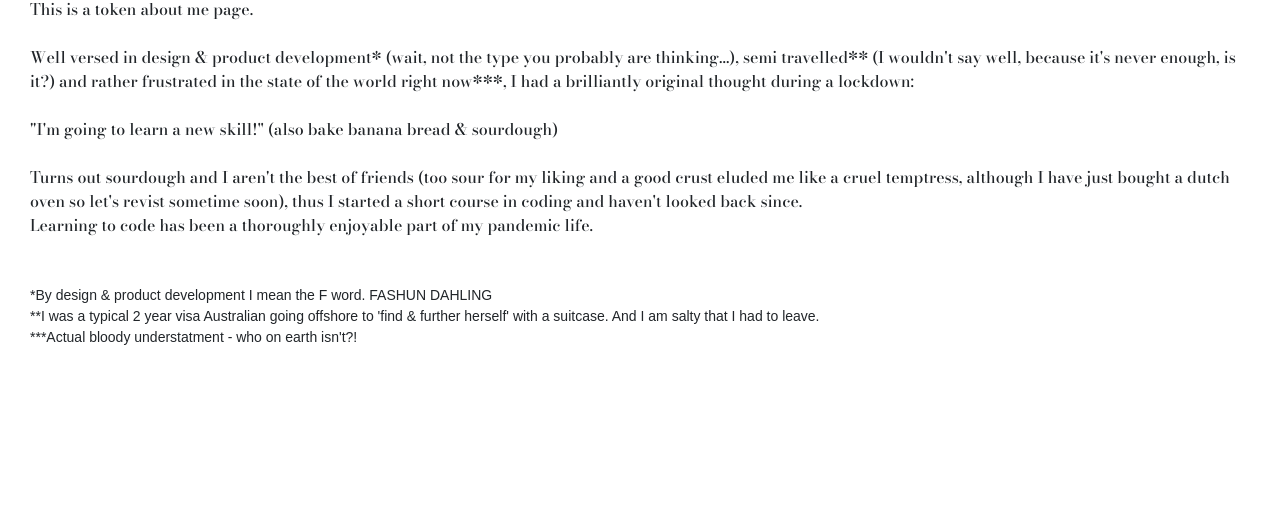
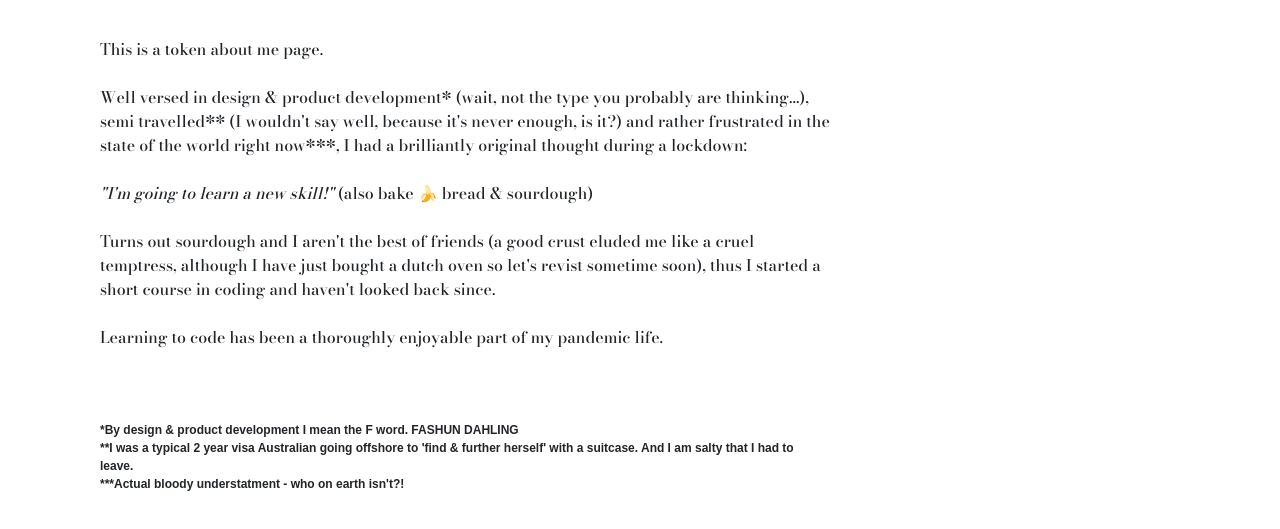
Before and after one commit to nmrndll/Naomi-Randall-Portfolio, a plain HTML site: page about.html in a window 1280 px wide. Shown: the part 239-768 px from the top of the page. Drawn offline with nearby package versions, Linux system fonts and the light colour scheme; a web font is replaced by a local one.

Commit message:
Updated about paragraph spacing

```diff
--- a/about.html
+++ b/about.html
@@ -34,13 +34,15 @@ Well versed in design & product development* (wait, not the type you probably ar
 frustrated in the state of the world right now***, I had a brilliantly original thought during a lockdown:
 </br>
 </br>
-"I'm going to learn a new skill!" (also bake banana bread & sourdough)
+<i>"I'm going to learn a new skill!"</i> (also bake 🍌 bread & sourdough)
 </br>
 </br>
-Turns out sourdough and I aren't the best of friends (too sour for my liking and a good crust eluded me like a cruel temptress, although I have just bought a dutch oven so let's revist
+Turns out sourdough and I aren't the best of friends (a good crust eluded me like a cruel temptress, although I have just bought a dutch oven so let's revist
 sometime soon), thus I started a short course in coding and haven't looked back since.
 </br>
+</br>
 Learning to code has been a thoroughly enjoyable part of my pandemic life.
+</br>
 </br>
 </br>
 </br>
--- a/style/style.css
+++ b/style/style.css
@@ -6,9 +6,11 @@
     --h2-font-family: 'Cardo', serif;
     --p-font-family: 'Darker Grotesque', sans-serif;
 }
+
 body {
     font-family: var(--h1-font-family);
 }
+
 p {
     font-family: var(--p-font-family);
     font-size: 18px;
@@ -29,6 +31,7 @@ h2 {
     line-height: 2;
     padding: 30px;
 }
+
 h3 {
     font-family: var(--h1-font-family);
     font-size: 30px;
@@ -52,6 +55,7 @@ padding: 120px 30px;
     line-height: 16px;
     padding: 20px 20px;
 }
+
 .btn-branding-outline {
     font-family: var(--h1-font-family);
     font-size: 16px;
@@ -69,16 +73,16 @@ padding: 120px 30px;
 .about {
     background: var(--primary-color);
     text-align: left;
-    padding: 120px 30px;
+    padding: 160px 450px 50px 100px;
     font-family: var(--h1-font-family);
 }
 
 .about-footer {
     background: var(--primary-color);
     text-align: left;
-    font-size: 14px;
+    font-size: 12px;
+    font-weight: bold;
     font-family: var(--p-font-family);
-
 }
 
 @media (max-width: 960px) {
@@ -101,5 +105,4 @@ padding: 120px 30px;
         padding: 0;
         text-align: center;
     }
-
 }
```
